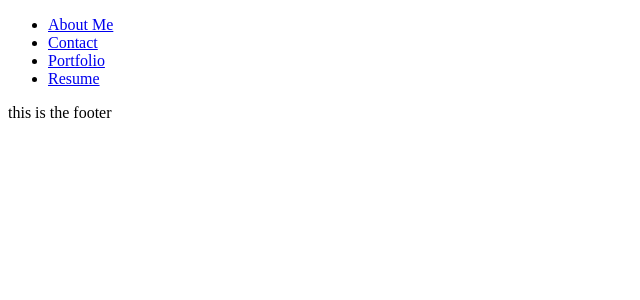
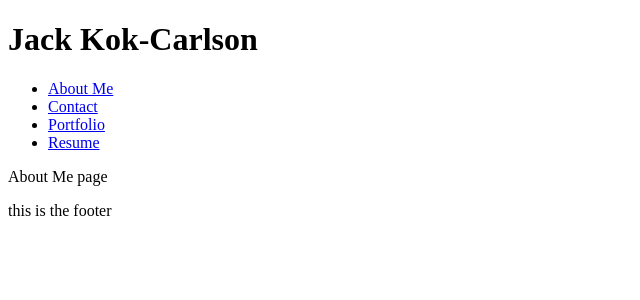
Before and after one commit to BaldurTheBuilder/Jack-KC-portfolio, a React (Create React App) app: page / in a window 1280 px wide. Shown: the top 300 px of the page, without its empty margins (0-640 px from the left). Built offline with nearby package versions, Linux system fonts and the light colour scheme.

Commit message:
base page change functional

```diff
--- a/src/components/Header.js
+++ b/src/components/Header.js
@@ -1,12 +1,16 @@
 import React from 'react';
 import Navigation from "./Navigation";
 
-const Header = ({}) => {
-    return ( <Navigation/>
+const Header = ({currentPage, handlePageChange}) => {
+    return (
+    <div>
+        {/*WHEN I view the header I see the developer's name and navigation with titles corresponding to different sections of the portfolio */}
+        <h1>Jack Kok-Carlson</h1>
+        <Navigation currentPage={currentPage} handlePageChange={handlePageChange}/>
+    </div>
     );
   };
 
   export default Header;
 
 //     A single Header component that appears on multiple pages
-// WHEN I view the header I see the developer's name and navigation with titles corresponding to different sections of the portfolio
--- a/src/components/PageContainer.js
+++ b/src/components/PageContainer.js
@@ -11,19 +11,26 @@ import Portfolio from "./pages/Portfolio";
 import Resume from "./pages/Resume";
 
 
-const PageContainer = ({}) => {
+const PageContainer = () => {
+    // WHEN I load the portfolio the first time the About Me title and section are selected by default
+    const [currentPage, setCurrentPage] = useState('AboutMe');
+    const handlePageChange = (page) => setCurrentPage(page);
 
     // this is where we build the current page.
     const renderPage = () => {
-
-    }
-
-
+        switch(currentPage) {
+            case "Contact": return <Contact/>;
+            case "Portfolio": return <Portfolio/>;
+            case "Resume": return <Resume/>;
+            default: return <AboutMe/>;
+        };
+    };
 
   return (
   <div>
-    <Header/>
-
+    {/* WHEN I load the portfolio I see a page with a header, section for content, and a footer*/}
+    <Header currentPage={currentPage} handlePageChange={handlePageChange}/>
+    {renderPage()}
     <Footer/>
   </div>
   );
--- a/src/components/pages/AboutMe.js
+++ b/src/components/pages/AboutMe.js
@@ -0,0 +1,7 @@
+import React from 'react';
+
+export default function AboutMe() {
+    return (
+        <p>About Me page</p>
+    );
+}
--- a/src/components/pages/Contact.js
+++ b/src/components/pages/Contact.js
@@ -0,0 +1,7 @@
+import React from 'react';
+
+export default function Contact() {
+    return (
+        <p>Contact page</p>
+    );
+}
--- a/src/components/pages/Portfolio.js
+++ b/src/components/pages/Portfolio.js
@@ -0,0 +1,7 @@
+import React from 'react';
+
+export default function Portfolio() {
+    return (
+        <p>Portfolio Page</p>
+    );
+}
--- a/src/components/pages/Resume.js
+++ b/src/components/pages/Resume.js
@@ -0,0 +1,7 @@
+import React from 'react';
+
+export default function Resume() {
+    return (
+        <p>resume page</p>
+    );
+}
--- a/src/index.js
+++ b/src/index.js
@@ -4,11 +4,9 @@ import App from './App';
 
 ReactDOM.render(<App />, document.getElementById('root'));
 
-// WHEN I load the portfolio I see a page with a header, section for content, and a footer
-// WHEN I view the header I see the developer's name and navigation with titles corresponding to different sections of the portfolio
 // WHEN I view the navigation titles I see the titles About Me, Portfolio, Contact, and Resume, and the title corresponding to the current section is highlighted
 // WHEN I click on a navigation title I see the corresponding section below the navigation without the page reloading and that title is highlighted
-// WHEN I load the portfolio the first time the About Me title and section are selected by default
+
 // WHEN I am presented with the About Me section I see a recent photo or avatar of the developer and a short bio about them
 // WHEN I am presented with the Portfolio section I see titled images of six of the developer’s applications
 //      with links to both the deployed applications and the corresponding GitHub repository
```
